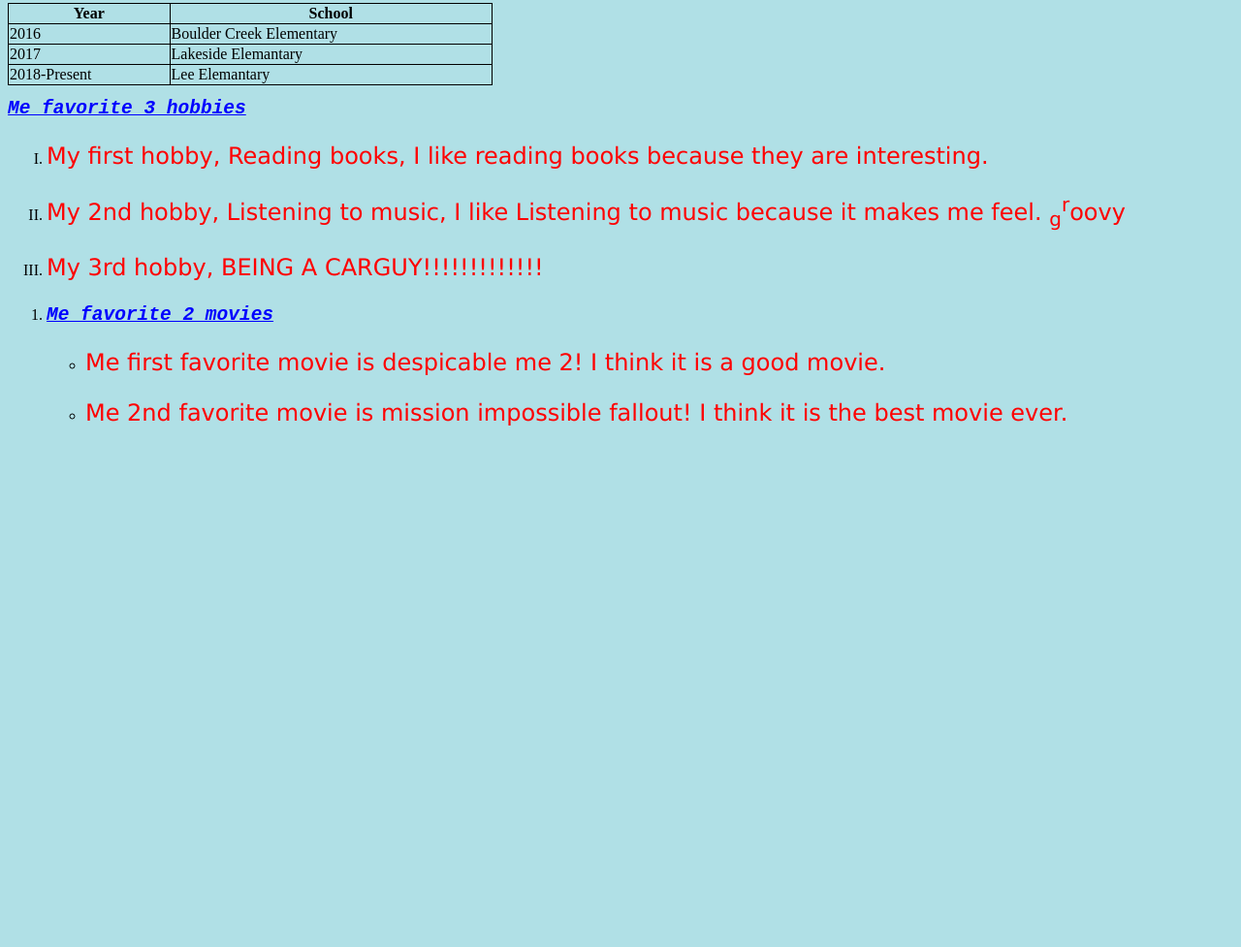
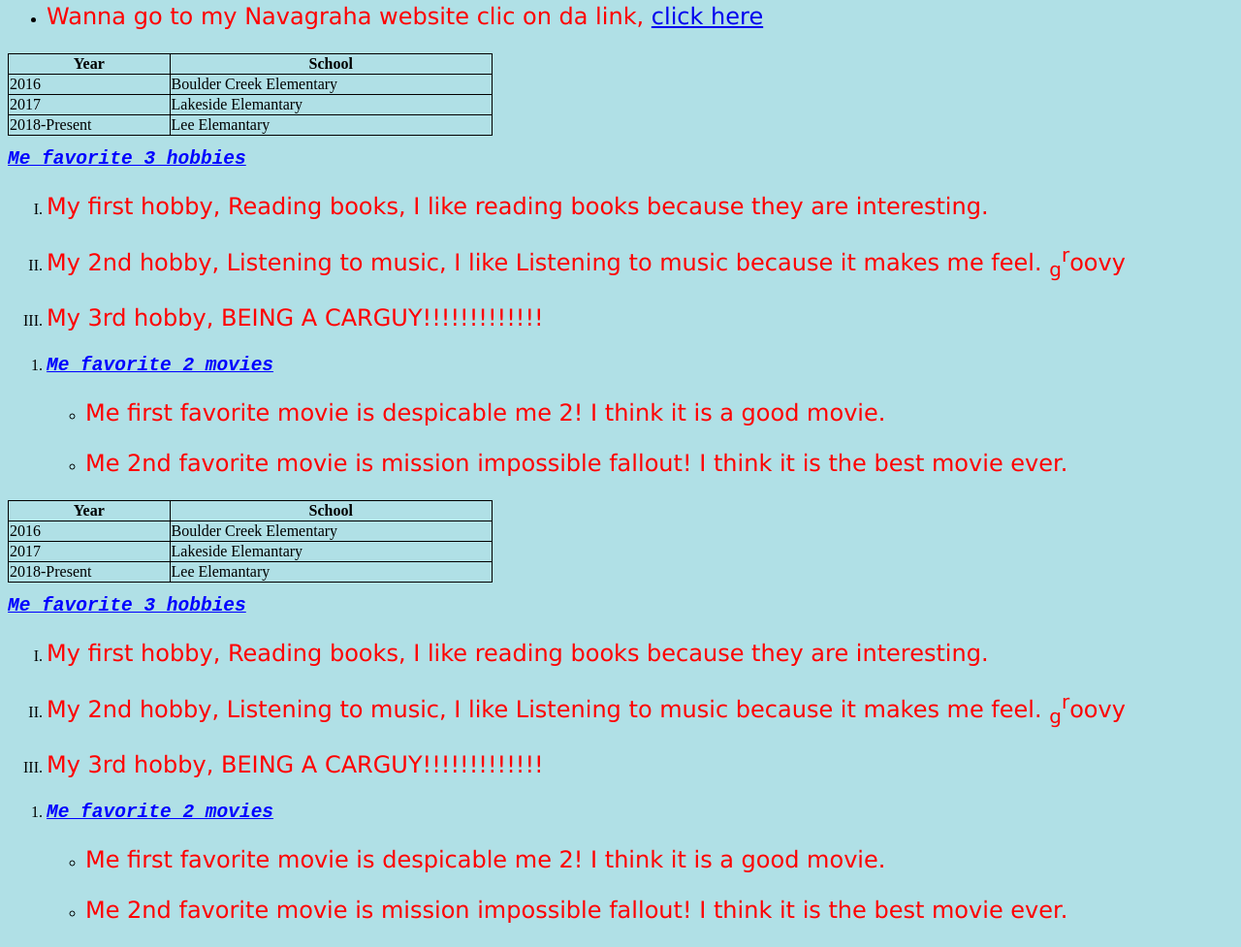
Before and after one commit to nbanda25/NikWebsite, a plain HTML site: page index.html in a window 1280 px wide. Shown: the part 418-1395 px from the top of the page at 97% size. Before the commit the page ends 882 px from the top, so only its background shows below. Drawn offline with Linux system fonts and the light colour scheme.

Commit message:
Update index.html

```diff
--- a/index.html
+++ b/index.html
@@ -24,6 +24,7 @@
 <ul>
   <li><p>Wanna go to my channel clic on da link, <a href="https://www.youtube.com/watch?v=etJIMI4d3nw" target="_blank">click here</a></p></li>
   <li><p>Wanna go to my android app clic on da link, <a href="https://play.google.com/store/apps/details?id=appinventor.ai_vdumbala.NavDurga&hl=en_US" target="_blank">click here</a></p></li>
+  <li><p>Wanna go to my Navagraha website clic on da link, <a href="http://mynavgrahaproject.azurewebsites.net" target="_blank">click here</a></p></li>
 </ul>
 
   <table style="width:500px">
@@ -72,3 +73,52 @@
 </body>
 
 </html>
+
+  </ul>
+
+  <table style="width:500px">
+    <tr>
+      <th>Year</th>
+      <th>School</th>
+    </tr>
+    <tr>
+      <td>2016</td>
+      <td>Boulder Creek Elementary </td>
+    </tr>
+    <tr>
+      <td>2017</td>
+      <td>Lakeside Elemantary</td>
+    </tr>
+    <tr>
+      <td>2018-Present</td>
+      <td>Lee Elemantary</td>
+    </tr>
+
+  </table>
+
+
+  <h1><b><u><i>Me favorite 3 hobbies</i></u></b></h1>
+  <ol type="I">
+    <li> <p>My first hobby, Reading books, I like reading books because they are interesting.</p></li>
+    <li><p>My 2nd hobby, Listening to music, I like Listening to music because it makes me feel. <sub>g</sub><sup>r</sup>oovy</li></p>
+    <li> <p>My 3rd hobby, BEING A CARGUY!!!!!!!!!!!!!</p></li>
+
+  </ol type="I">
+
+
+
+<ol>
+
+
+<li><h1><b><u><i>Me favorite 2 movies</i></u></b></h1></li>
+
+
+<ul>
+ <li><p>Me first favorite movie is despicable me 2! I think it is a good movie.</p></li>
+<li><p>Me 2nd favorite movie is mission impossible fallout! I think it is the best movie ever.</p></li>
+</ul>
+</ol>
+
+</body>
+
+</html>
```
